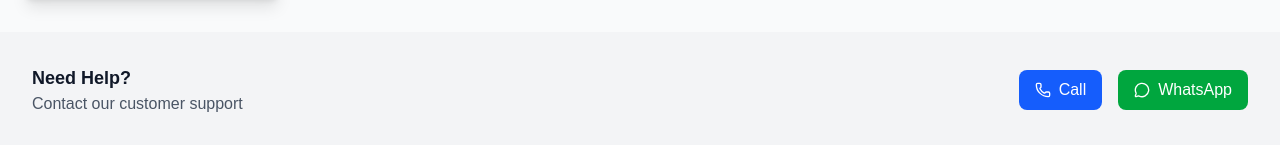
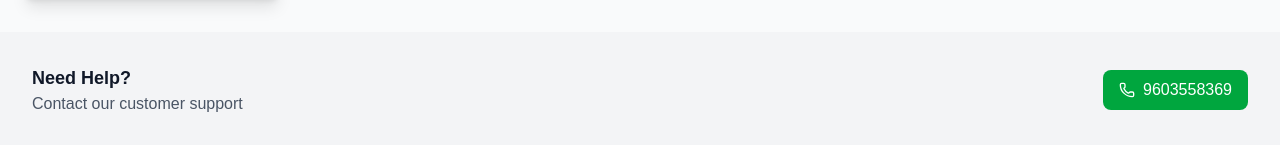
Before and after one commit to prnvgitservice/Franchise-web, a React (Vite) app: page / in a window 1280 px wide. Shown: the part 897-1042 px from the top of the page. Built offline with nearby package versions, Linux system fonts and the light colour scheme; no server answers.

Commit message:
update payment popups

```diff
--- a/src/components/FranchiseHomePage/FranchisePlans.tsx
+++ b/src/components/FranchiseHomePage/FranchisePlans.tsx
@@ -138,7 +138,8 @@ const FranchisePlans: React.FC = () => {
 
               <div className="w-md flex flex-col gap-4 mt-4">
                 <button
-                  onClick={() => navigate('/buyPlan', { state: { plan } })}
+                  onClick={() => alert("Please contact Prnv Admin.")}
+                  // onClick={() => navigate('/buyPlan', { state: { plan } })}
                   className="w-md mx-auto py-4 px-2 rounded-2xl font-bold text-lg transition duration-300 text-white shadow-lg bg-gradient-to-r from-pink-600 via-yellow-500 to-purple-600 hover:from-pink-700 hover:to-purple-700 hover:scale-105"
                 >
                   Buy Now
--- a/src/components/FranchiseHomePage/Technicians.tsx
+++ b/src/components/FranchiseHomePage/Technicians.tsx
@@ -110,14 +110,14 @@ const Technicians: React.FC = () => {
           <h1 className="text-2xl font-bold text-gray-900">Technicians Management</h1>
           <p className="text-gray-600 mt-1">Manage and monitor all technicians in your network</p>
         </div>
-        <button
+        {/* <button
           className="mt-4 sm:mt-0 bg-gradient-to-r from-indigo-600 to-teal-500 text-white px-4 py-2 rounded-xl hover:from-indigo-700 hover:to-teal-600 transition-all duration-200 flex items-center"
           onClick={() => navigate('/addTechnician')}
           aria-label="Add new technician"
         >
           <Plus className="h-4 w-4 mr-2" />
           Add Technician
-        </button>
+        </button> */}
       </div>
 
       {/* Error Message */}
--- a/src/components/layout/Footer.tsx
+++ b/src/components/layout/Footer.tsx
@@ -12,14 +12,18 @@ function Footer() {
               <p className="text-gray-600">Contact our customer support</p>
             </div>
             <div className="flex space-x-4">
-              <button className="flex items-center space-x-2 bg-blue-600 text-white px-4 py-2 rounded-lg hover:bg-blue-700 transition-colors">
+              {/* <button className="flex items-center space-x-2 bg-blue-600 text-white px-4 py-2 rounded-lg hover:bg-blue-700 transition-colors">
                 <Phone className="w-4 h-4" />
                 <span>Call</span>
+              </button> */}
+                <button className="flex items-center space-x-2 bg-green-600 text-white px-4 py-2 rounded-lg transition-colors">
+                <Phone className="w-4 h-4" />
+                <span>9603558369</span>
               </button>
-              <button className="flex items-center space-x-2 bg-green-600 text-white px-4 py-2 rounded-lg hover:bg-green-700 transition-colors">
+              {/* <button className="flex items-center space-x-2 bg-green-600 text-white px-4 py-2 rounded-lg hover:bg-green-700 transition-colors">
                 <MessageCircle className="w-4 h-4" />
                 <span>WhatsApp</span>
-              </button>
+              </button> */}
             </div>
           </div>
         </div>
```
